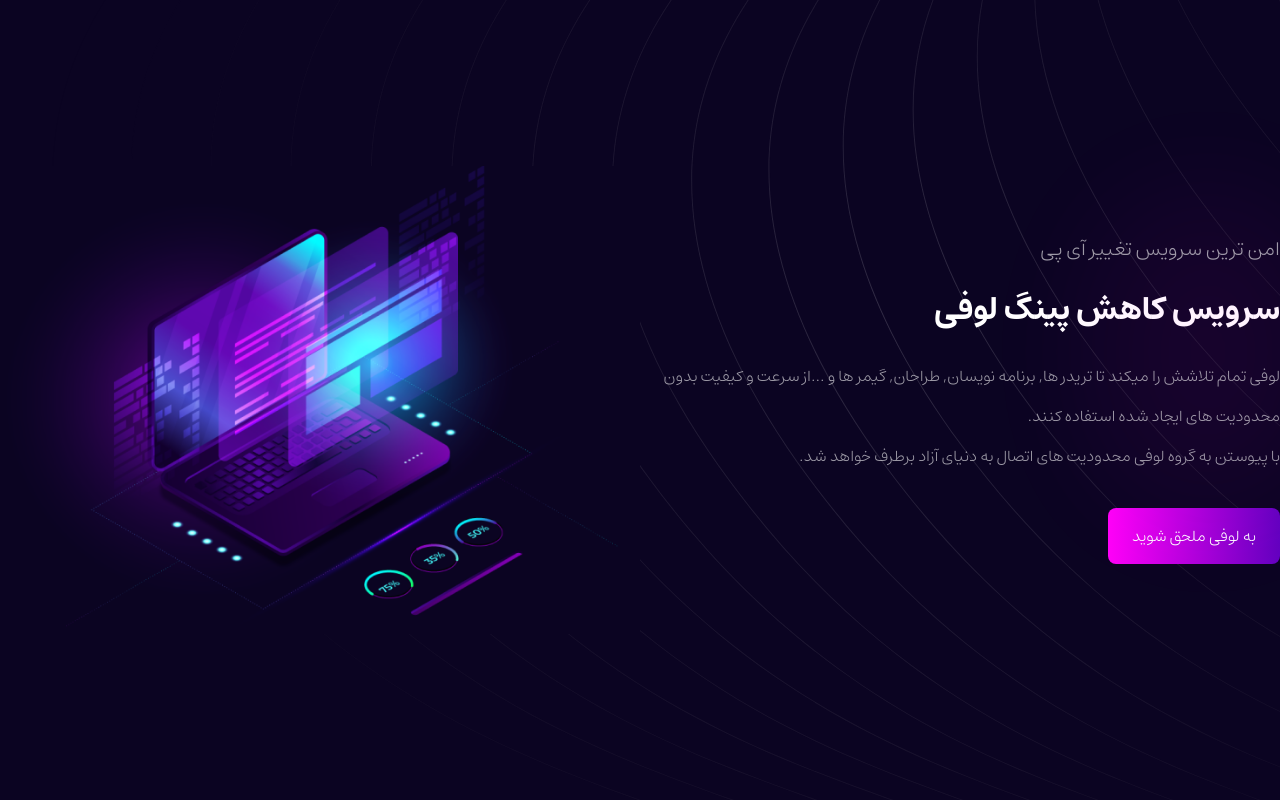
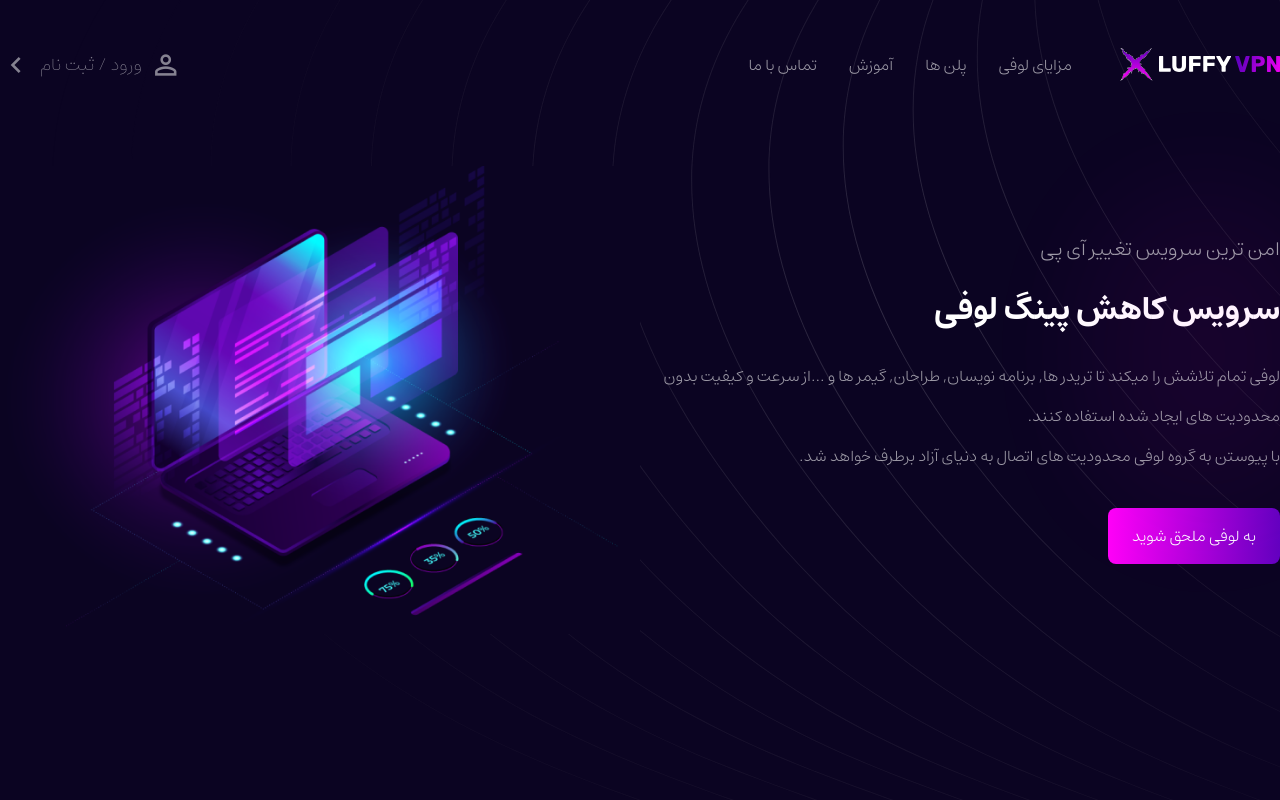
Before and after one commit to iamrf/luffy, a React (Create React App) app: page / in a window 1280 px wide. Shown: the top 800 px of the page. Built offline with nearby package versions, Linux system fonts and the light colour scheme.

Commit message:
navbar designing

```diff
--- a/src/App.js
+++ b/src/App.js
@@ -1,4 +1,5 @@
 import Footer from "./components/Footer";
+import Navbar from "./components/Navbar";
 import OnionPattern from "./components/assets/OnionPattern";
 import FreeAnounce from "./components/home/FreeAnounce";
 import HomeHero from "./components/home/Hero";
@@ -11,6 +12,7 @@
   return (
     <div className="App relative bg-dark text-white">
         <OnionPattern className="onion_animation absolute right-0 top-0 object-right-top origin-top-right" />
+        <Navbar />
         <header className="App-header">
             <HomeHero />
         </header>
--- /dev/null
+++ b/src/components/Navbar.jsx
@@ -0,0 +1,44 @@
+const Navbar = () => {
+    return ( <div className="z-30 fixed top-0 right-0 left-0 font-primary">
+        <div className="container mx-auto py-12">
+            <div className="w-full px-4 md:px-0 flex items-center">
+                <img className="w-full md:w-40" src="./images/luffy_logo.svg" alt="لوگو" />
+                <ul className="flex font-light">
+                    <a href="#" className="pr-12 pl-4 opacity-60 hover:opacity-100 transition-all">
+                        <span className="navlink py-4">
+                            مزایای لوفی
+                        </span>
+                    </a>
+                    <a href="#" className="px-4 opacity-60 hover:opacity-100 transition-all">
+                        <span className="navlink py-4">
+                            پلن ها
+                        </span>
+                    </a>
+                    <a href="#" className="px-4 opacity-60 hover:opacity-100 transition-all">
+                        <span className="navlink py-4">
+                            آموزش
+                        </span>
+                    </a>
+                    <a href="#" className="px-4 opacity-60 hover:opacity-100 transition-all">
+                        <span className="navlink py-4">
+                            تماس با ما
+                        </span>
+                    </a>
+                </ul>
+                <a href="#" className="mr-auto flex items-center font-thin text-lg opacity-50 hover:opacity-100 transition-all">
+                    <span class="material-icons text-2xl">
+                    person_outline
+                    </span>
+                    <span className="mx-2">
+                        ورود / ثبت نام
+                    </span>
+                    <span class="material-icons text-2xl">
+                    chevron_left
+                    </span>
+                </a>
+            </div>
+        </div>
+    </div> );
+}
+
+export default Navbar;
--- a/src/styles.css
+++ b/src/styles.css
@@ -9,6 +9,8 @@
     --dark: #0B0422;
     --footer: #1E1834;
     --blue: #0FA2DB;
+    --bgrt: #17112D;
+    --bgrb: #211B35;
 
     --cubic1 : cubic-bezier(.44,-0.5,.41,1.5);
 }
@@ -123,6 +125,28 @@
   }
 }
 
+.navlink {
+  position: relative;
+}
+
+.navlink::before {
+  content: "";
+  position: absolute;
+  top: 100%;
+  right: 0;
+  left: 100%;
+  background: linear-gradient(-90deg, var(--primary), var(--secondary));
+  height: .3rem;
+  border-radius: .5rem;
+  transition: all .5s var(--cubic1);
+  opacity: 0;
+}
+
+.navlink:hover::before {
+  opacity: 1;
+  left: 0%;
+}
+
 
 .footer {
   background: linear-gradient(-45deg, var(--footer), var(--primary), var(--footer));
```
